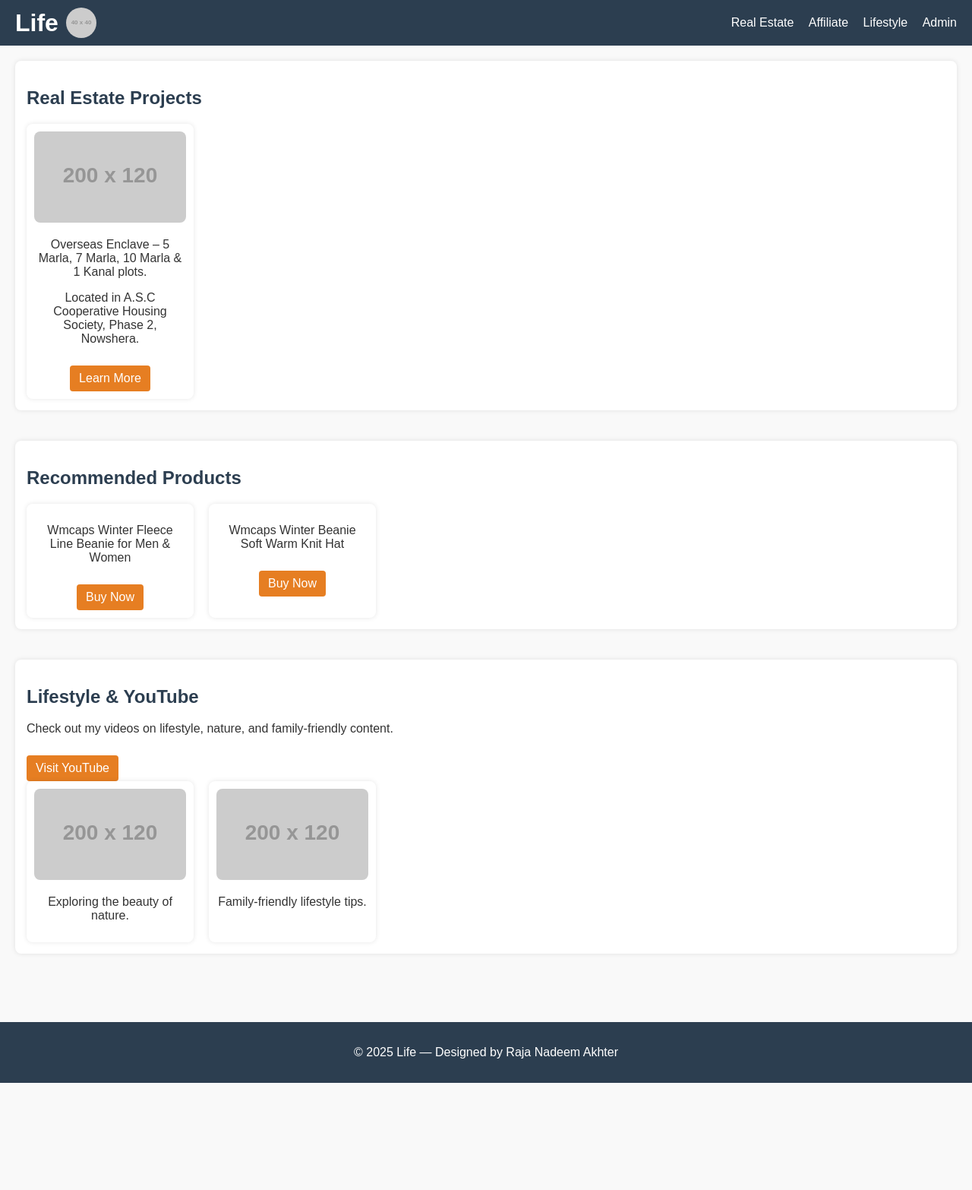
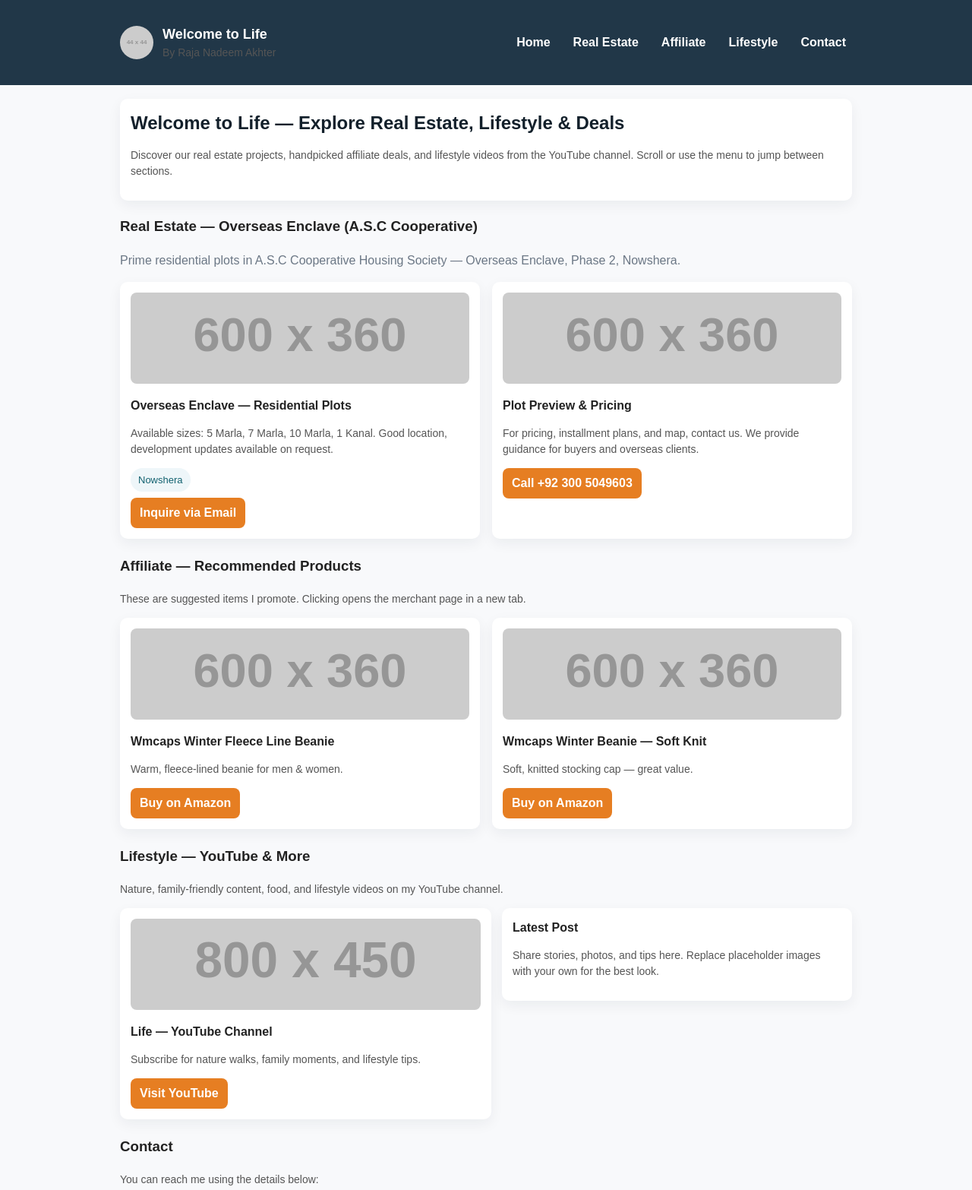
Before and after one commit to rajanadeemakhter/life, a plain HTML site: page index.html in a window 1280 px wide. Shown: the top 1566 px of the page at 76% size. Before the commit the page ends 1425 px from the top, so only its background shows below. Drawn offline with Linux system fonts and the light colour scheme; placeholder pictures from the web are drawn by us.

Commit message:
latest index.html and admin.html
latest index.html and admin.html

```diff
--- a/index.html
+++ b/index.html
@@ -1,129 +1,123 @@
 <!DOCTYPE html>
 <html lang="en">
 <head>
-<meta charset="UTF-8">
-<meta name="viewport" content="width=device-width, initial-scale=1.0">
-<title>Life — Designed by Raja Nadeem Akhter</title>
+<meta charset="utf-8" />
+<meta name="viewport" content="width=device-width,initial-scale=1" />
+<title>Welcome to Life — Explore Real Estate, Lifestyle & Deals</title>
 <style>
-body { font-family: Arial, sans-serif; margin:0; padding:0; background:#f9f9f9; color:#333; }
-header { background:#2c3e50; color:white; padding:10px 20px; display:flex; justify-content:space-between; align-items:center; }
-header h1 { margin:0; }
-nav a { color:white; text-decoration:none; margin-left:15px; }
-.logo-profile { display:flex; align-items:center; }
-.profile-img { width:40px; height:40px; border-radius:50%; margin-left:10px; }
-main { padding:20px; }
-section { margin-bottom:40px; }
-h2 { color:#2c3e50; }
-.content-cards { display:flex; gap:20px; flex-wrap:wrap; }
-.card { background:white; padding:10px; border-radius:8px; box-shadow:0 0 6px rgba(0,0,0,0.1); width:200px; text-align:center; }
-.card img { width:100%; border-radius:8px; }
-.btn, .affiliate-btn { display:inline-block; margin-top:10px; padding:8px 12px; background:#e67e22; color:white; border-radius:4px; text-decoration:none; }
-footer { text-align:center; padding:15px; background:#2c3e50; color:white; margin-top:30px; }
-#admin-section { display:none; background:#f1f1f1; padding:20px; border-radius:8px; }
-#realestate, #affiliate, #lifestyle { background:white; padding:15px; border-radius:8px; box-shadow:0 0 6px rgba(0,0,0,0.1); }
-input[type=password] { padding:6px; margin-right:5px; border-radius:4px; border:1px solid #ccc; }
-button { padding:6px 10px; border:none; border-radius:4px; background:#e67e22; color:white; cursor:pointer; }
+  :root{--accent:#e67e22;--bg:#f8f9fb;--card:#ffffff;--text:#222;}
+  *{box-sizing:border-box}body{font-family:Arial,Helvetica,sans-serif;background:var(--bg);color:var(--text);margin:0;line-height:1.5}
+  header{background:#213748;color:#fff;padding:14px 18px;position:sticky;top:0;z-index:50}
+  .container{max-width:1000px;margin:0 auto;padding:18px}
+  .brand{display:flex;align-items:center;gap:12px}.brand h1{margin:0;font-size:20px}
+  .nav{display:flex;gap:14px;margin-left:auto}.nav a{color:#fff;text-decoration:none;padding:6px 8px;border-radius:6px;font-weight:600}.nav a:hover{background:rgba(255,255,255,0.06)}
+  main{padding:22px 0}.hero{background:linear-gradient(90deg,rgba(33,55,72,0.06),rgba(230,126,34,0.02));padding:24px;border-radius:10px;margin-bottom:20px}.hero h2{margin:0 0 8px 0;color:#13202b}
+  .grid{display:grid;grid-template-columns:repeat(auto-fit,minmax(220px,1fr));gap:16px}.card{background:var(--card);padding:14px;border-radius:10px;box-shadow:0 6px 18px rgba(19,32,43,0.06)}.card img{width:100%;height:120px;object-fit:cover;border-radius:8px;margin-bottom:10px}
+  .btn{display:inline-block;background:var(--accent);color:#fff;padding:8px 12px;border-radius:8px;text-decoration:none;font-weight:600}section h3{margin-top:0}.small{font-size:14px;color:#555}
+  footer{background:#213748;color:#fff;padding:14px 18px;margin-top:28px}.contact-list{list-style:none;padding:0;margin:0}.contact-list li{margin-bottom:6px}
+  @media (max-width:600px){.nav{display:none}.brand{justify-content:space-between;width:100%}}
+  .pill{display:inline-block;background:#eef6f9;border-radius:999px;padding:6px 10px;font-size:13px;color:#136270}.muted{color:#6b7785}
 </style>
 </head>
 <body>
-
 <header>
-<div class="logo-profile">
-<h1>Life</h1>
-<img src="https://via.placeholder.com/40" alt="Raja Nadeem Akhter" class="profile-img">
+  <div class="container" style="display:flex;align-items:center">
+    <div class="brand" style="flex:1">
+      <img src="https://via.placeholder.com/44" alt="profile" style="border-radius:50%;width:44px;height:44px;object-fit:cover">
+      <div>
+        <h1 style="font-size:18px;margin:0">Welcome to Life</h1>
+        <div class="small">By Raja Nadeem Akhter</div>
       </div>
-<nav>
+    </div>
+    <nav class="nav" aria-label="Main navigation">
+      <a href="#home">Home</a>
       <a href="#realestate">Real Estate</a>
       <a href="#affiliate">Affiliate</a>
       <a href="#lifestyle">Lifestyle</a>
-<a href="#admin-section" onclick="promptAdmin()">Admin</a>
+      <a href="#contact">Contact</a>
     </nav>
+  </div>
 </header>
-
-<main>
-<!-- Real Estate Section -->
-<section id="realestate">
-<h2>Real Estate Projects</h2>
-<div class="content-cards">
+<main class="container" id="home">
+  <section class="hero card">
+    <h2>Welcome to Life — Explore Real Estate, Lifestyle & Deals</h2>
+    <p class="small">Discover our real estate projects, handpicked affiliate deals, and lifestyle videos from the YouTube channel. Scroll or use the menu to jump between sections.</p>
+  </section>
+  <section id="realestate" style="margin-bottom:22px">
+    <h3>Real Estate — Overseas Enclave (A.S.C Cooperative)</h3>
+    <p class="muted">Prime residential plots in A.S.C Cooperative Housing Society — Overseas Enclave, Phase 2, Nowshera.</p>
+    <div class="grid" style="margin-top:12px">
+      <article class="card">
+        <img src="https://via.placeholder.com/600x360?text=Overseas+Enclave" alt="Overseas Enclave">
+        <strong>Overseas Enclave — Residential Plots</strong>
+        <p class="small">Available sizes: 5 Marla, 7 Marla, 10 Marla, 1 Kanal. Good location, development updates available on request.</p>
+        <p style="margin:8px 0"><span class="pill">Nowshera</span></p>
+        <a class="btn" href="mailto:rajanadeemakhter@gmail.com?subject=Inquiry%20About%20Overseas%20Enclave">Inquire via Email</a>
+      </article>
+      <article class="card">
+        <img src="https://via.placeholder.com/600x360?text=Plot+Preview" alt="plot preview">
+        <strong>Plot Preview & Pricing</strong>
+        <p class="small">For pricing, installment plans, and map, contact us. We provide guidance for buyers and overseas clients.</p>
+        <a class="btn" href="tel:+923005049603">Call +92 300 5049603</a>
+      </article>
+    </div>
+  </section>
+  <section id="affiliate" style="margin-bottom:22px">
+    <h3>Affiliate — Recommended Products</h3>
+    <p class="small">These are suggested items I promote. Clicking opens the merchant page in a new tab.</p>
+    <div class="grid" style="margin-top:12px">
+      <article class="card">
+        <img src="https://via.placeholder.com/600x360?text=Winter+Beanie" alt="Wmcaps Winter Fleece Beanie">
+        <strong>Wmcaps Winter Fleece Line Beanie</strong>
+        <p class="small">Warm, fleece-lined beanie for men & women.</p>
+        <a class="btn" href="https://amzn.to/4qQyEgu" target="_blank" rel="noopener noreferrer">Buy on Amazon</a>
+      </article>
+      <article class="card">
+        <img src="https://via.placeholder.com/600x360?text=Winter+Beanie+2" alt="Wmcaps Winter Beanie">
+        <strong>Wmcaps Winter Beanie — Soft Knit</strong>
+        <p class="small">Soft, knitted stocking cap — great value.</p>
+        <a class="btn" href="https://amzn.to/49IPLup" target="_blank" rel="noopener noreferrer">Buy on Amazon</a>
+      </article>
+    </div>
+  </section>
+  <section id="lifestyle" style="margin-bottom:22px">
+    <h3>Lifestyle — YouTube & More</h3>
+    <p class="small">Nature, family-friendly content, food, and lifestyle videos on my YouTube channel.</p>
+    <div style="display:flex;flex-direction:row;gap:14px;flex-wrap:wrap;margin-top:12px">
+      <div class="card" style="flex:1;min-width:250px;">
+        <img src="https://via.placeholder.com/800x450?text=YouTube+Preview" alt="YouTube preview">
+        <strong>Life — YouTube Channel</strong>
+        <p class="small">Subscribe for nature walks, family moments, and lifestyle tips.</p>
+        <a class="btn" href="https://www.youtube.com/@rajanadeemakhter52" target="_blank" rel="noopener noreferrer">Visit YouTube</a>
+      </div>
+      <div style="flex:1;min-width:250px">
         <div class="card">
-<img src="https://via.placeholder.com/200x120" alt="Overseas Enclave">
-<p>Overseas Enclave – 5 Marla, 7 Marla, 10 Marla & 1 Kanal plots.</p>
-<p>Located in A.S.C Cooperative Housing Society, Phase 2, Nowshera.</p>
-<a href="#" class="btn">Learn More</a>
+          <strong>Latest Post</strong>
+          <p class="small">Share stories, photos, and tips here. Replace placeholder images with your own for the best look.</p>
+        </div>
       </div>
     </div>
   </section>
-
-<!-- Affiliate Section -->
-<section id="affiliate">
-<h2>Recommended Products</h2>
-<div class="content-cards">
-<div class="card">
-<p>Wmcaps Winter Fleece Line Beanie for Men & Women</p>
-<a href="https://amzn.to/4qQyEgu" target="_blank" class="affiliate-btn">Buy Now</a>
+  <section id="contact" style="margin-bottom:22px">
+    <h3>Contact</h3>
+    <p class="small">You can reach me using the details below:</p>
+    <ul class="contact-list">
+      <li><strong>Phone:</strong> <a href="tel:+923005049603">+92 300 5049603</a></li>
+      <li><strong>Email:</strong> <a href="mailto:rajanadeemakhter@gmail.com">rajanadeemakhter@gmail.com</a></li>
+    </ul>
+  </section>
+</main>
+<footer>
+  <div class="container" style="display:flex;justify-content:space-between;align-items:center;flex-wrap:wrap;gap:10px">
+    <div>© 2025 Raja Nadeem Akhter — All rights reserved.</div>
+    <div class="muted small">Designed for Life — Explore Real Estate, Lifestyle & Deals</div>
   </div>
-<div class="card">
-<p>Wmcaps Winter Beanie Soft Warm Knit Hat</p>
-<a href="https://amzn.to/49IPLup" target="_blank" class="affiliate-btn">Buy Now</a>
-</div>
-</div>
-</section>
-
-<!-- Lifestyle Section -->
-<section id="lifestyle">
-<h2>Lifestyle & YouTube</h2>
-<p>Check out my videos on lifestyle, nature, and family-friendly content.</p>
-<a href="https://www.youtube.com/@rajanadeemakhter52" target="_blank" class="btn">Visit YouTube</a>
-<div class="content-cards">
-<div class="card">
-<img src="https://via.placeholder.com/200x120" alt="Nature">
-<p>Exploring the beauty of nature.</p>
-</div>
-<div class="card">
-<img src="https://via.placeholder.com/200x120" alt="Family Life">
-<p>Family-friendly lifestyle tips.</p>
-</div>
-</div>
-</section>
-
-<!-- Admin Section -->
-<section id="admin-section">
-<h2>Admin Dashboard</h2>
-<p>Total Affiliate Clicks: <span id="click-count">0</span></p>
-<button id="simulate-click">Simulate Click (Test)</button>
-<h3>Notes:</h3>
-<p>All user interactions are safe. No auto-click scripts included.</p>
-</section>
-
-</main>
-
-<footer>
-<p>© 2025 Life — Designed by Raja Nadeem Akhter</p>
 </footer>
-
 <script>
-// Admin access
-function promptAdmin() {
-const pwd = prompt("Enter Admin Password:");
-if (pwd === "YourSecurePassword123") { // CHANGE to your actual password
-document.getElementById('admin-section').style.display = 'block';
-document.getElementById('admin-section').scrollIntoView({behavior: 'smooth'});
-} else {
-alert("Incorrect password!");
-}
-}
-
-// Affiliate click simulation
-let clickCount = 0;
-const clickCountSpan = document.getElementById('click-count');
-const simulateClickBtn = document.getElementById('simulate-click');
-if (simulateClickBtn) {
-simulateClickBtn.addEventListener('click', () => {
-clickCount++;
-clickCountSpan.textContent = clickCount;
-});
-}
+(function(){
+const links=document.querySelectorAll('a[href^="#"]');
+links.forEach(a=>{a.addEventListener('click',function(e){const target=document.querySelector(this.getAttribute('href'));if(target){e.preventDefault();window.scrollTo({top:target.getBoundingClientRect().top+window.pageYOffset-70,behavior:'smooth'})}})})
+})();
 </script>
-
 </body>
 </html>
```
Also changed, not shown: admin.html (added, +32 -0 lines). Lines whose indentation alone changed are shown as unchanged.
